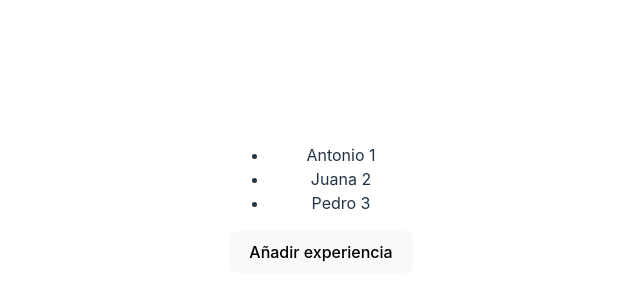
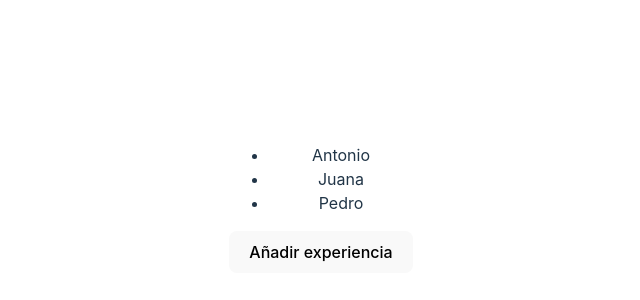
Before and after one commit to DavidKrx/DEW-React-Router, a React (Vite) app: page / in a window 1280 px wide. Shown: the part 200-500 px from the top of the page, without its empty margins (319-959 px from the left). Built offline with nearby package versions, Linux system fonts and the light colour scheme.

Commit message:
Add function or

```diff
--- a/src/Programadores.jsx
+++ b/src/Programadores.jsx
@@ -6,7 +6,8 @@ export default function Programadores({programadores}) {
     <>
           <ul>
             {programadoresList.map( ({nombre,experiencia}, i)=>(
-              <li key={i}>{nombre} {experiencia}{experiencia >4 ? <strong>(Senior)</strong>:<strong></strong>}
+              <li key={i}>{nombre}
+              {experiencia >4 && experiencia <10 ? <strong>(Senior)</strong>:null || experiencia >9 ? <strong>(Pro)</strong>:null}
               </li>
               ))}
           </ul>
```
